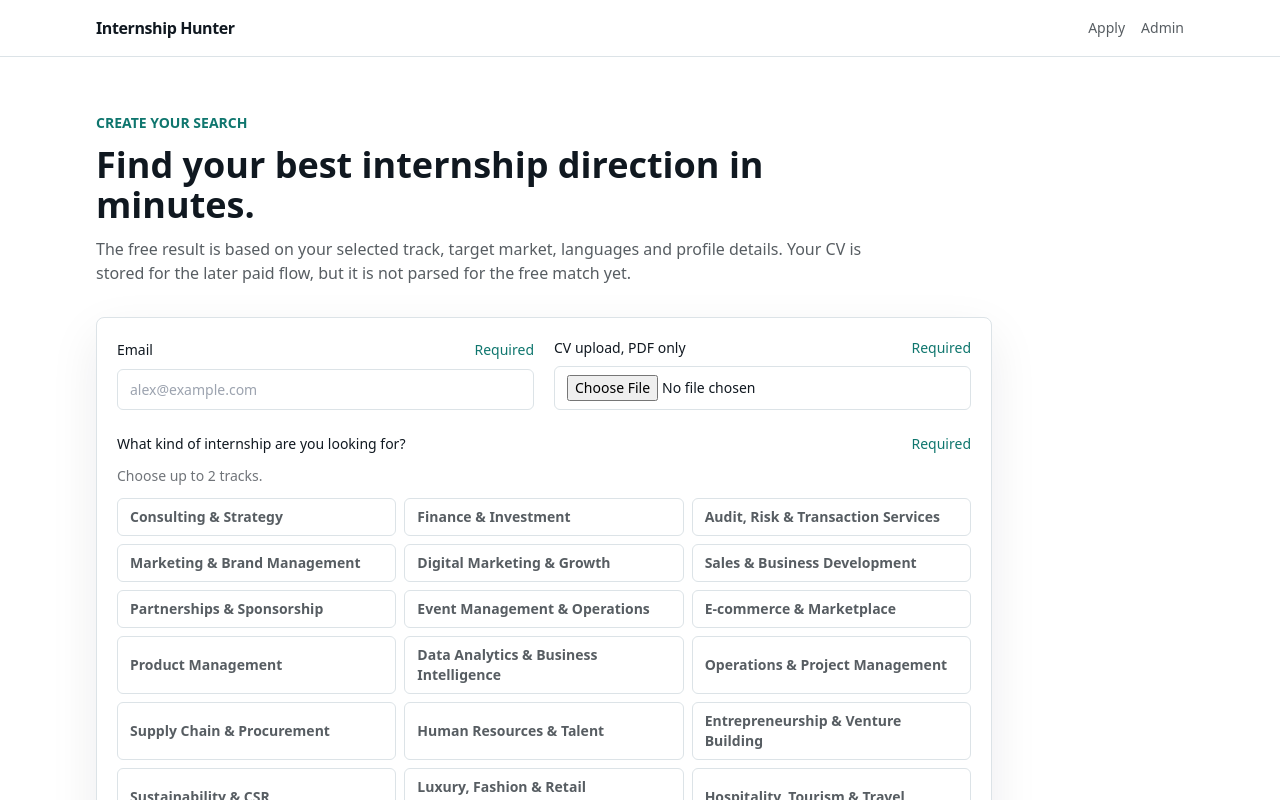
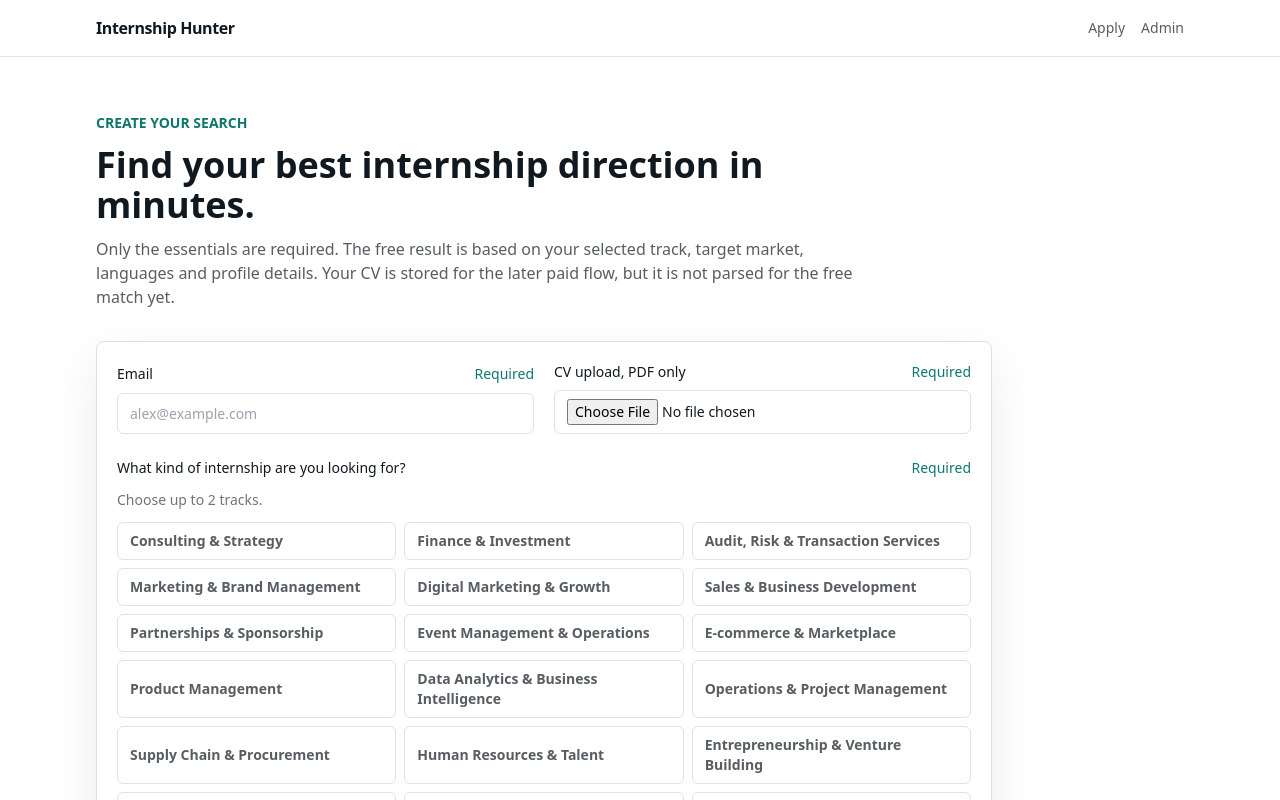
Before and after one commit to paulcuillerot-star/internshiphunter, a Next.js app: page /apply in a window 1280 px wide. Shown: the top 800 px of the page. Built offline with nearby package versions, Linux system fonts and the light colour scheme.

Commit message:
Add guided form helper copy

```diff
--- a/app/apply/page.tsx
+++ b/app/apply/page.tsx
@@ -106,7 +106,7 @@ export default function ApplyPage() {
         <p className="text-sm font-semibold uppercase text-signal">Create your search</p>
         <h1 className="mt-3 text-4xl font-bold text-ink">Find your best internship direction in minutes.</h1>
         <p className="mt-3 text-ink/70">
-          The free result is based on your selected track, target market, languages and profile details. Your CV is stored for the later paid flow, but it is not parsed for the free match yet.
+          Only the essentials are required. The free result is based on your selected track, target market, languages and profile details. Your CV is stored for the later paid flow, but it is not parsed for the free match yet.
         </p>
       </div>
 
```
